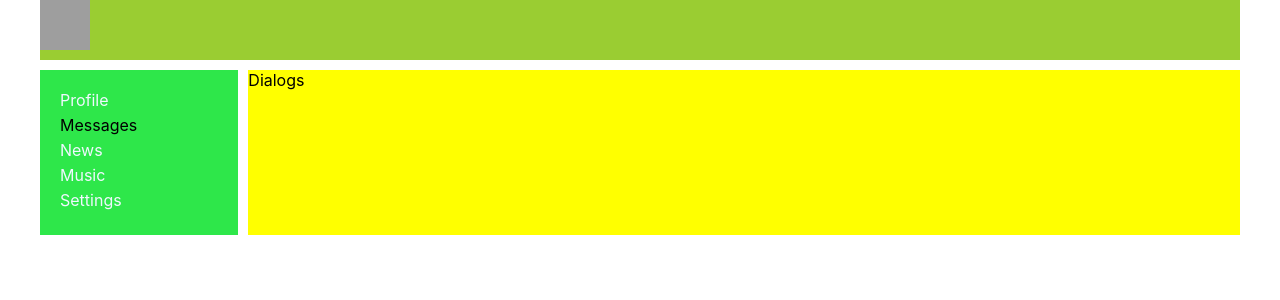
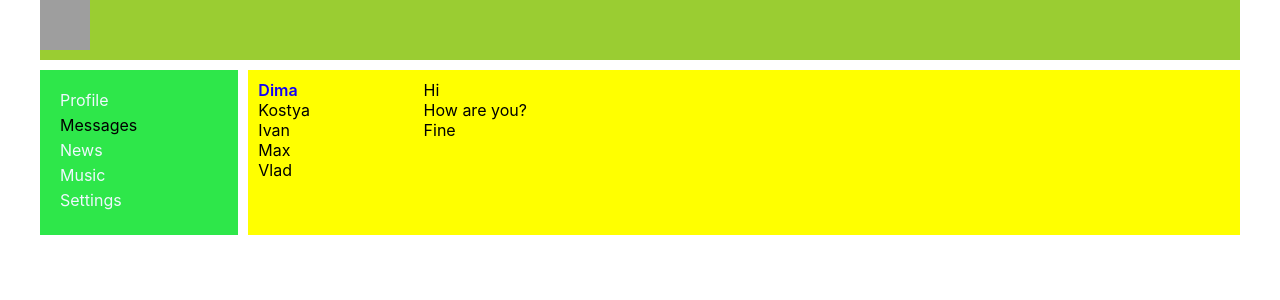
Before and after one commit to Gix73/social-network, a React (Create React App) app: page /dialogs in a window 1280 px wide. Shown: the top 300 px of the page. Built offline with nearby package versions, Linux system fonts and the light colour scheme; grey boxes are pictures that could not be loaded.

Commit message:
feat: add messages page

```diff
--- a/package.json
+++ b/package.json
@@ -1,6 +1,7 @@
 {
   "name": "social-network",
   "version": "0.1.0",
+  "homepage": "/profile",
   "private": true,
   "dependencies": {
     "@testing-library/jest-dom": "^5.16.2",
--- a/src/components/Dialogs/Dialogs.jsx
+++ b/src/components/Dialogs/Dialogs.jsx
@@ -3,8 +3,19 @@
 
 const Dialogs = (props) => {
     return (
-        <div>
-            Dialogs
+        <div className={s.dialogs}>
+            <div className={s.dialogsItems}>
+                <div className={s.dialog + " " + s.active}>Dima</div>
+                <div className={s.dialog}>Kostya</div>
+                <div className={s.dialog}>Ivan</div>
+                <div className={s.dialog}>Max</div>
+                <div className={s.dialog}>Vlad</div>
+            </div>
+            <div className={s.messages}>
+                <div className={s.message}>Hi</div>
+                <div className={s.message}>How are you?</div>
+                <div className={s.message}>Fine</div>
+            </div>
         </div>
     );
 }
--- a/src/components/Dialogs/Dialogs.module.css
+++ b/src/components/Dialogs/Dialogs.module.css
@@ -0,0 +1,17 @@
+.dialogs {
+  display: grid;
+  grid-template-columns: 2fr 10fr;
+}
+
+.dialogsItems {
+  padding: 10px;
+}
+
+.messages {
+  padding: 10px;
+}
+
+.active {
+  color: rgb(17, 0, 247);
+  font-weight: 600;
+}
```
